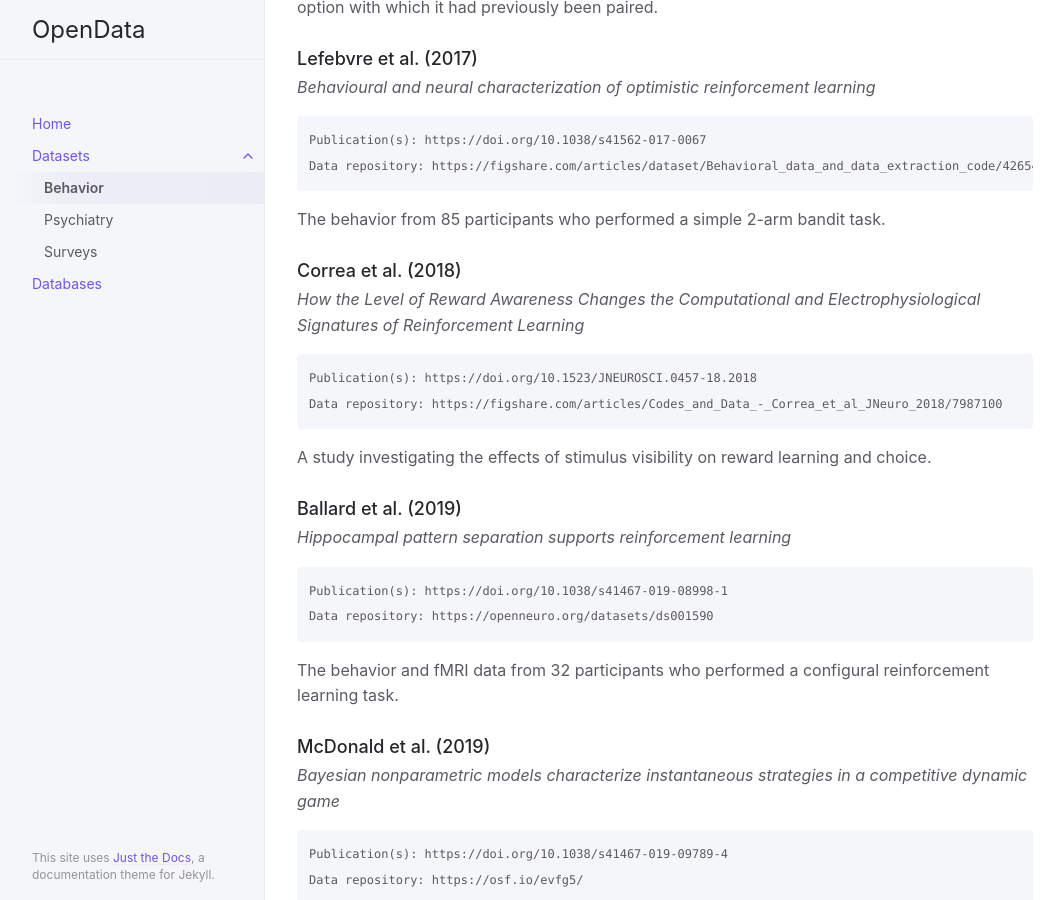
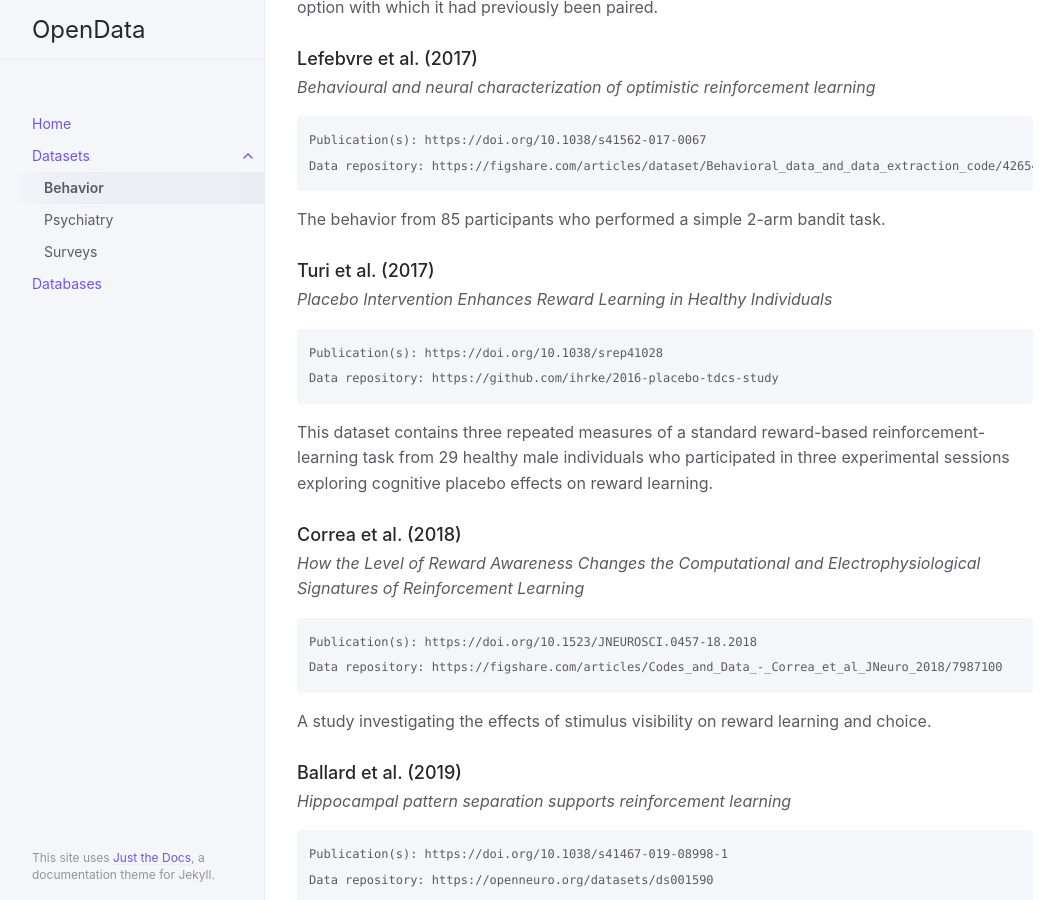
Before and after one commit to nivlab/opendata, a Jekyll site: the page built from docs/datasets/behavior.md, in a window 1280 px wide and 900 px high, scrolled down 795 px. Shown: the whole window, without its empty margins (107-1171 px from the left). Built offline with Jekyll 4.4.1, drawn with Linux system fonts in a browser that asks for light colours.

Commit message:
Update behavior.md

````diff
--- a/docs/datasets/behavior.md
+++ b/docs/datasets/behavior.md
@@ -37,6 +37,16 @@ Data repository: https://figshare.com/articles/dataset/Behavioral_data_and_data_
 ```
 
 The behavior from 85 participants who performed a simple 2-arm bandit task.
+
+### Turi et al. (2017)
+{: .no_toc }
+*Placebo Intervention Enhances Reward Learning in Healthy Individuals*
+```
+Publication(s): https://doi.org/10.1038/srep41028
+Data repository: https://github.com/ihrke/2016-placebo-tdcs-study
+```
+
+This dataset contains three repeated measures of a standard reward-based reinforcement-learning task from 29 healthy male individuals who participated in three experimental sessions exploring cognitive placebo effects on reward learning.
 
 ### Correa et al. (2018)
 {: .no_toc }
````
